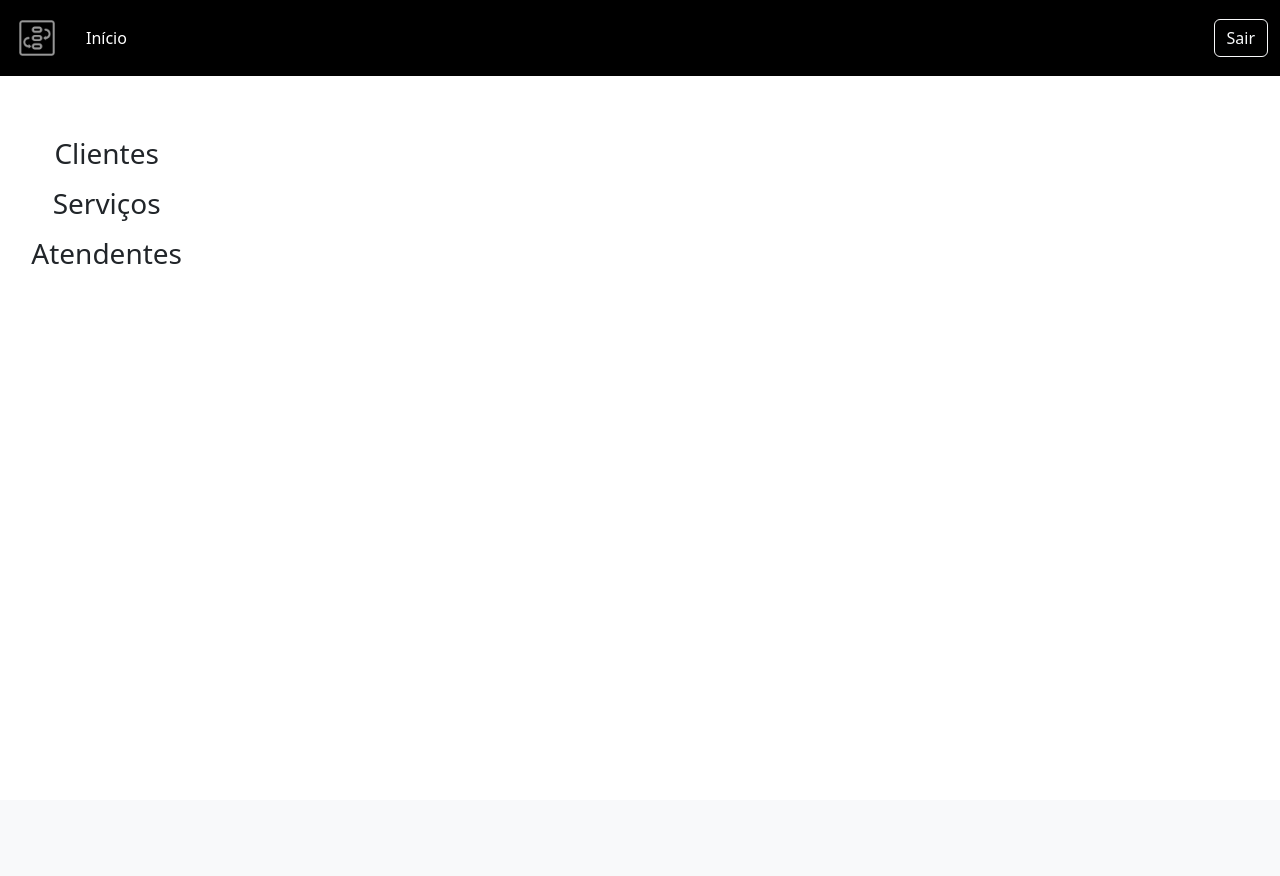
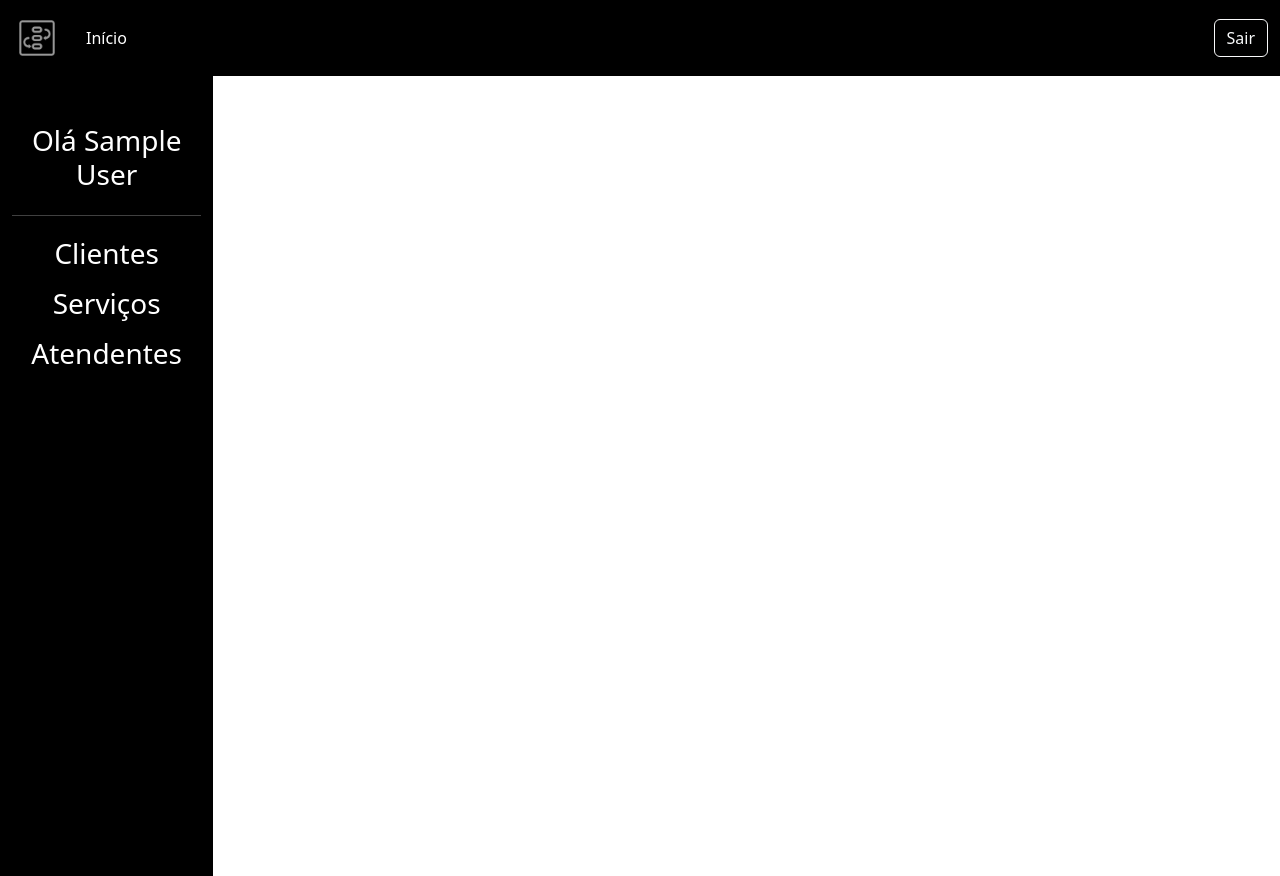
Before and after one commit to Arthur-Prates/controle-de-fluxo-de-caixa, a PHP site: page /dashboard.php in a window 1280 px wide. Before the commit the page ends 264 px from the top, so only its background shows below. Run offline with PHP 8.4, Linux system fonts and the light colour scheme; the visitor is signed in with stand-in values (Sample User, id 1).

Commit message:
att navLateral e o controle

```diff
--- a/css/style.css
+++ b/css/style.css
@@ -1,15 +1,18 @@
 @import url('https://fonts.googleapis.com/css2?family=Roboto:ital,wght@0,100;0,300;0,400;0,500;0,700;0,900;1,100;1,300;1,400;1,500;1,700;1,900&display=swap');
+
 .roboto-black {
     font-family: "Roboto", sans-serif;
     font-weight: 900;
     font-style: normal;
 }
+
 body {
     font-family: "Roboto", sans-serif;
     font-style: normal;
     margin: 0;
     padding: 0;
 }
+
 .bodylogin {
     /* display: flex; */
     justify-content: center;
@@ -22,17 +25,19 @@ body {
     height: 100%;
     background-position: center;
 
-  }
-.erroBonito{
+}
+
+.erroBonito {
     color: #ffffff !important;
     background-color: rgba(126, 0, 0, 0.55) !important;
     border: #940000 1px solid !important;
-  }
-  .acertoBonito{
+}
+
+.acertoBonito {
     color: #ffffff !important;
-    background-color: rgba(27, 126, 0, 0.55)!important;
+    background-color: rgba(27, 126, 0, 0.55) !important;
     border: #259400 1px solid !important;
-  }
+}
 
 .form {
     display: flex;
@@ -129,3 +134,20 @@ body {
     font-size: 14px;
     margin: 5px 0;
 }
+
+.navLateral {
+    min-height: 100vh !important;
+}
+.aNavLateral{
+    text-decoration: none;
+    color: white;
+}
+.btnNavLateral:hover {
+    text-decoration: none;
+    transition: background-color 0.3s ease;
+    cursor: pointer;
+    background-color: white;
+    color: black;
+    border-radius: 5px;
+    font-weight: 600;
+}
--- a/dashboard.php
+++ b/dashboard.php
@@ -30,17 +30,28 @@ if ($_SESSION['idadm']) {
 include_once('navbar.php');
 ?>
 
-<div class="container-fluid mt-5">
+<div class="container-fluid ">
     <div class="row">
-        <div class="col-lg-2 col-md-12 col-12">
+        <div class="col-lg-2 col-md-12 col-12 bg-black text-white navLateral ">
+            <h3 class="text-center mt-5 mb-4"><?php echo 'Olá ' . $_SESSION['nome'] ?></h3>
+            <hr>
             <div class="fs-3 text-center">
-                <div class="mt-2">Clientes</div>
-                <div class="mt-2">Serviços</div>
-                <div class="mt-2">Atendentes</div>
+                <a class="aNavLateral" href="#" onclick="carregarConteudo('listarCliente')">
+                    <div class="mt-2 btnNavLateral">Clientes</div>
+                </a>
+                <a class="aNavLateral" href="#" onclick="carregarConteudo('listarServiço')">
+                    <div class="mt-2 btnNavLateral">Serviços</div>
+                </a>
+                <a class="aNavLateral" href="#" onclick="carregarConteudo('listarAtendente')">
+                    <div class="mt-2 btnNavLateral">Atendentes</div>
+                </a>
             </div>
         </div>
-        <div class="col-lg-10 col-md-12 col-12">
+        <div class="col-lg-10 col-md-12 col-12 ">
+            <div class="container">
                 <div id="show" name="show"></div>
+
+            </div>
         </div>
     </div>
 </div>
--- a/js/controle.js
+++ b/js/controle.js
@@ -1,4 +1,15 @@
 $('.cpf').mask('000.000.000-00');
+var options = {
+    onKeyPress: function (tell, e, field, options) {
+        var masks = ['(00) 0 0000-0000', '(00) 0000-0000'];
+        var mask = (tell.length < 15) ? masks[1] : masks[0];
+        $('.telefoneBR').mask(mask, options);
+    }
+};
+
+$('.telefoneBR').mask('(00) 0 0000-0000', options);
+
+
 function carregarConteudo(controle) {
     fetch('controle.php', {
         method: 'POST', headers: {
@@ -15,16 +26,6 @@ function carregarConteudo(controle) {
         });
 }
 
-
-var options = {
-    onKeyPress: function (tell, e, field, options) {
-        var masks = ['(00) 0 0000-0000', '(00) 0000-0000'];
-        var mask = (tell.length < 15) ? masks[1] : masks[0];
-        $('.telefoneBR').mask(mask, options);
-    }
-};
-
-$('.telefoneBR').mask('(00) 0 0000-0000', options);
 
 
 function mostrarsenha() {
@@ -130,9 +131,6 @@ function abrirModalJsProprietario(id, inID, nomeProp, inNomeProp, dataTime, nome
 
             const form = event.target;
             const formData = new FormData(form);
-            if (inID !== 'nao') {
-                formData.append('id', `${id}`)
-            }
             if (dataTime !== 'nao') {
                 formData.append('dataTime', `${dataTime}`)
             }
--- /dev/null
+++ b/listarAtendente.php
@@ -0,0 +1,2 @@
+<?php
+echo 'atende';
--- /dev/null
+++ b/listarCliente.php
@@ -0,0 +1,2 @@
+<?php
+echo 'cliente';
--- /dev/null
+++ b/listarServico.php
@@ -0,0 +1,3 @@
+<?php
+
+echo 'servi';
```
Also changed, not shown: controle.php (+8 -3 lines). Lines whose indentation alone changed are shown as unchanged.
